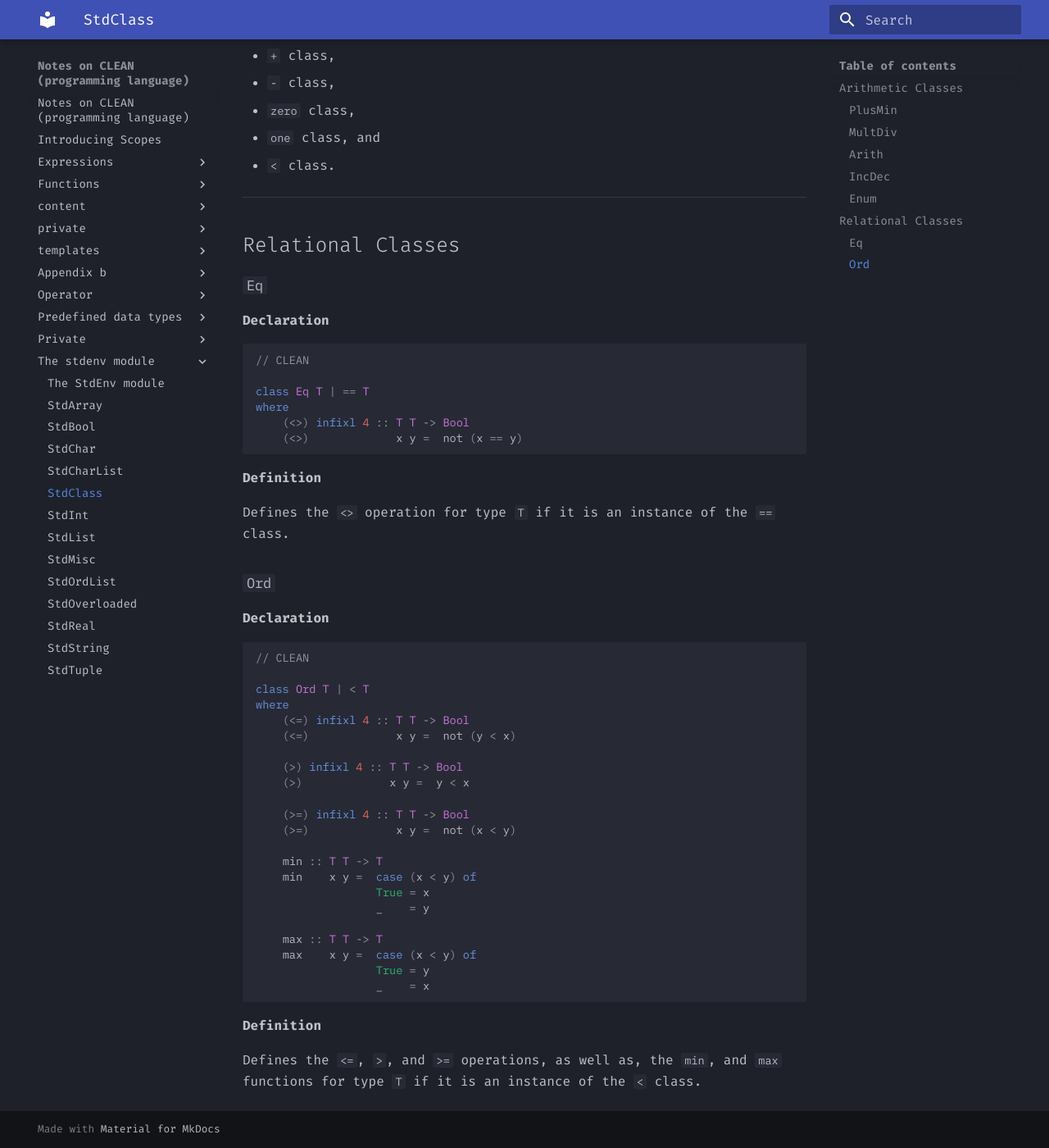
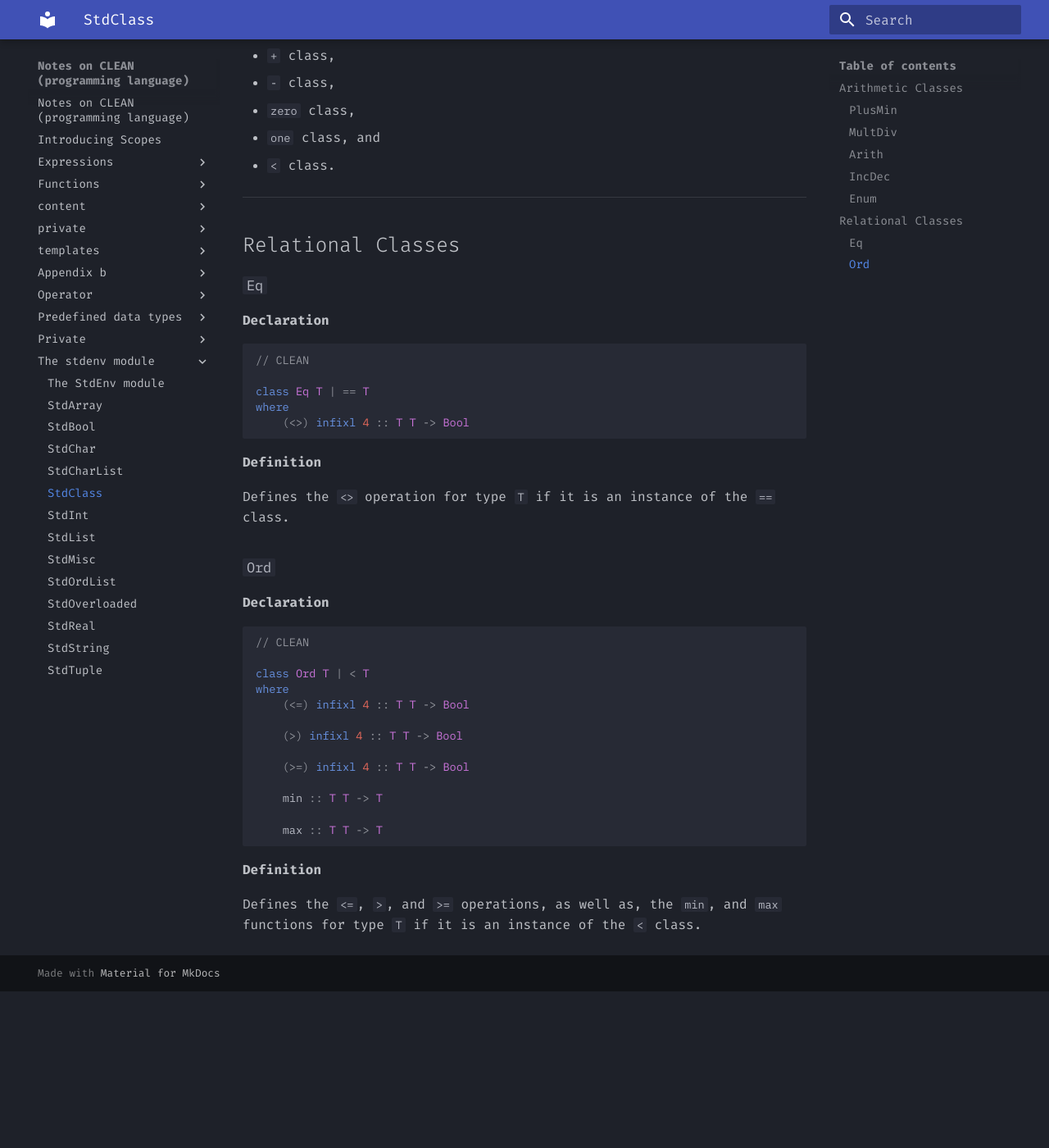
Before and after one commit to Eurydia/notes-on-clean-programming-language, an MkDocs documentation site: the page built from docs/the-stdenv-module/stdclass.md, in a window 1280 px wide and 1400 px high, scrolled down 2402 px. Shown: the whole window at 82% size. Built offline with MkDocs 1.6.1 and Material for MkDocs 9.7.7, drawn with Linux system fonts in a browser that asks for light colours; after the commit the page ends 3611 px from its top, so only the background shows below that.

Commit message:
Update stdclass.md

````diff
--- a/docs/the-stdenv-module/stdclass.md
+++ b/docs/the-stdenv-module/stdclass.md
@@ -125,7 +125,6 @@
 class Eq T | == T
 where
     (<>) infixl 4 :: T T -> Bool
-    (<>)             x y =  not (x == y)
 ```
 
 **Definition**
@@ -142,23 +141,14 @@
 class Ord T | < T
 where
     (<=) infixl 4 :: T T -> Bool
-    (<=)             x y =  not (y < x)
 
     (>) infixl 4 :: T T -> Bool
-    (>)             x y =  y < x
 
     (>=) infixl 4 :: T T -> Bool
-    (>=)             x y =  not (x < y)
 
     min :: T T -> T
-    min    x y =  case (x < y) of
-                  True = x
-                  _    = y
 
     max :: T T -> T
-    max    x y =  case (x < y) of
-                  True = y
-                  _    = x
 ```
 
 **Definition**
````
